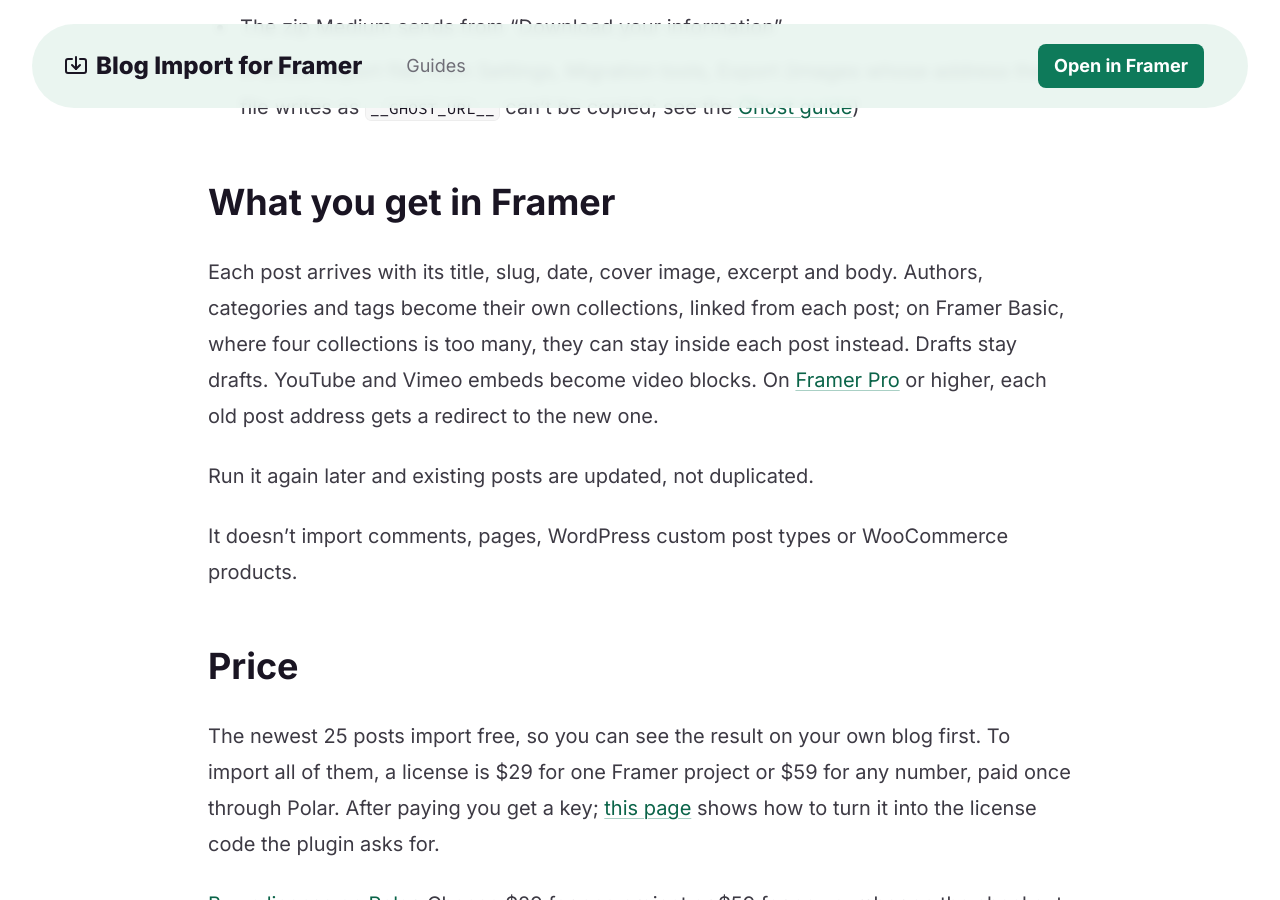
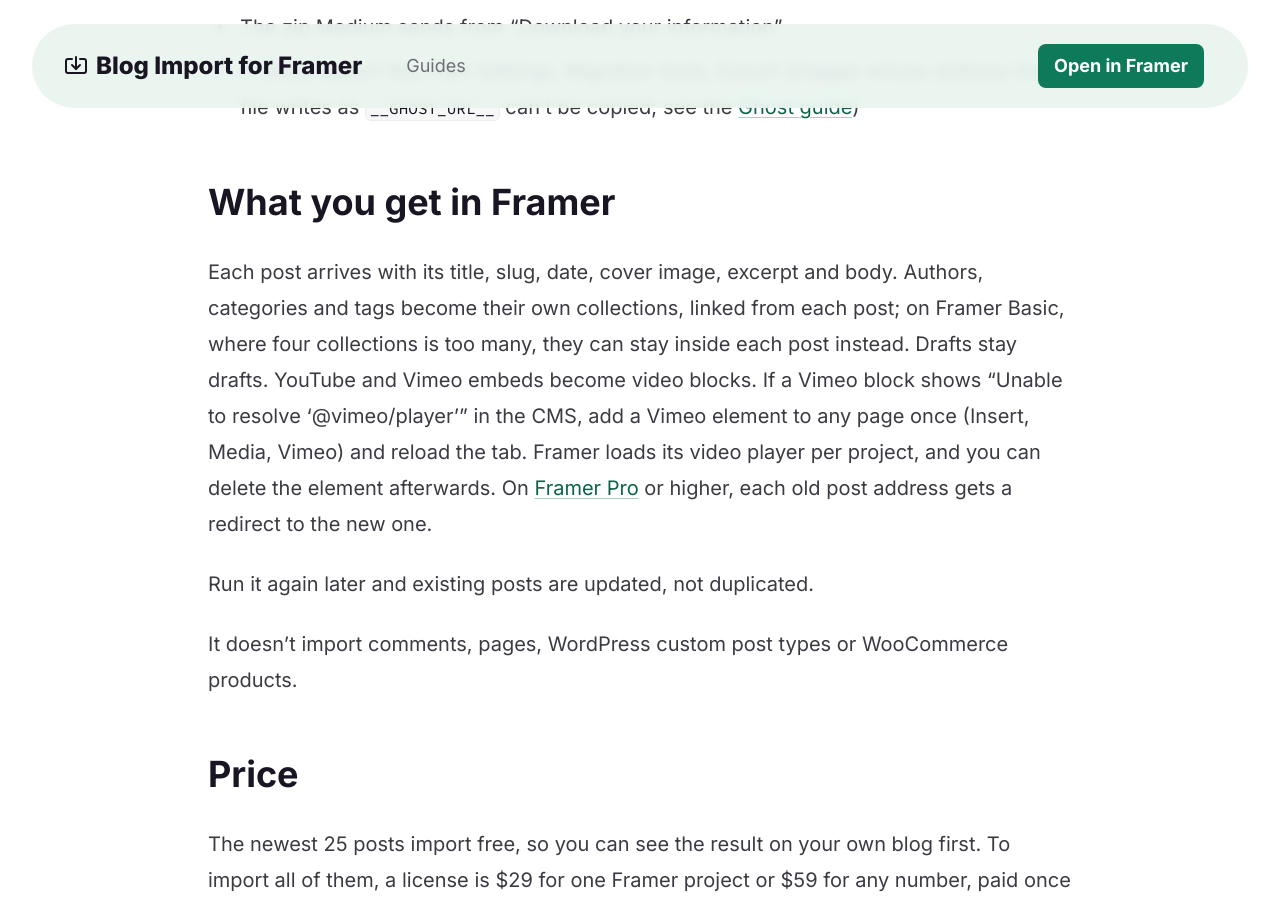
Before and after one commit to keyturnkit/keyturnkit.github.io, a Jekyll site: the page built from blog-import/index.md, in a window 1280 px wide and 900 px high, scrolled down 1844 px. Built offline with Jekyll 4.4.1, drawn with Linux system fonts in a browser that asks for light colours.

Commit message:
Blog Import page: what to do when a Vimeo block shows @vimeo/player in the CMS (V379)
Co-Authored-By: Claude Opus 5.5 <noreply@anthropic.com>

```diff
--- a/blog-import/index.md
+++ b/blog-import/index.md
@@ -32,7 +32,7 @@ Not sure what your export holds? The free [blog export inspector](/tools/blog-ex
 
 ## What you get in Framer
 
-Each post arrives with its title, slug, date, cover image, excerpt and body. Authors, categories and tags become their own collections, linked from each post; on Framer Basic, where four collections is too many, they can stay inside each post instead. Drafts stay drafts. YouTube and Vimeo embeds become video blocks. On [Framer Pro](https://framer.link/rVPBVzf) or higher, each old post address gets a redirect to the new one.
+Each post arrives with its title, slug, date, cover image, excerpt and body. Authors, categories and tags become their own collections, linked from each post; on Framer Basic, where four collections is too many, they can stay inside each post instead. Drafts stay drafts. YouTube and Vimeo embeds become video blocks. If a Vimeo block shows "Unable to resolve '@vimeo/player'" in the CMS, add a Vimeo element to any page once (Insert, Media, Vimeo) and reload the tab. Framer loads its video player per project, and you can delete the element afterwards. On [Framer Pro](https://framer.link/rVPBVzf) or higher, each old post address gets a redirect to the new one.
 
 Run it again later and existing posts are updated, not duplicated.
 
```
